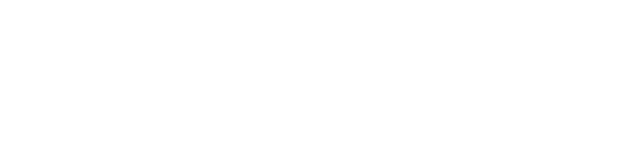
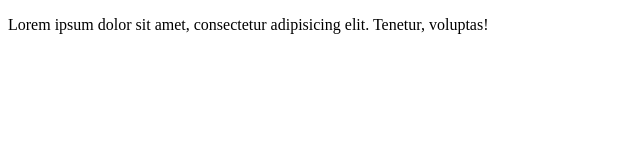
Before and after one commit to wolckommor/ski-school-yakovleva, a plain HTML site: page index.html in a window 1280 px wide. Shown: the whole page, without its empty margins (0-640 px from the left). Drawn offline with Linux system fonts and the light colour scheme.

Commit message:
Мой второй коммит

```diff
--- a/index.html
+++ b/index.html
@@ -7,5 +7,6 @@
     <title>Document</title>
 </head>
 <body>
+    <p>Lorem ipsum dolor sit amet, consectetur adipisicing elit. Tenetur, voluptas!</p>
 </body>
 </html>
```
